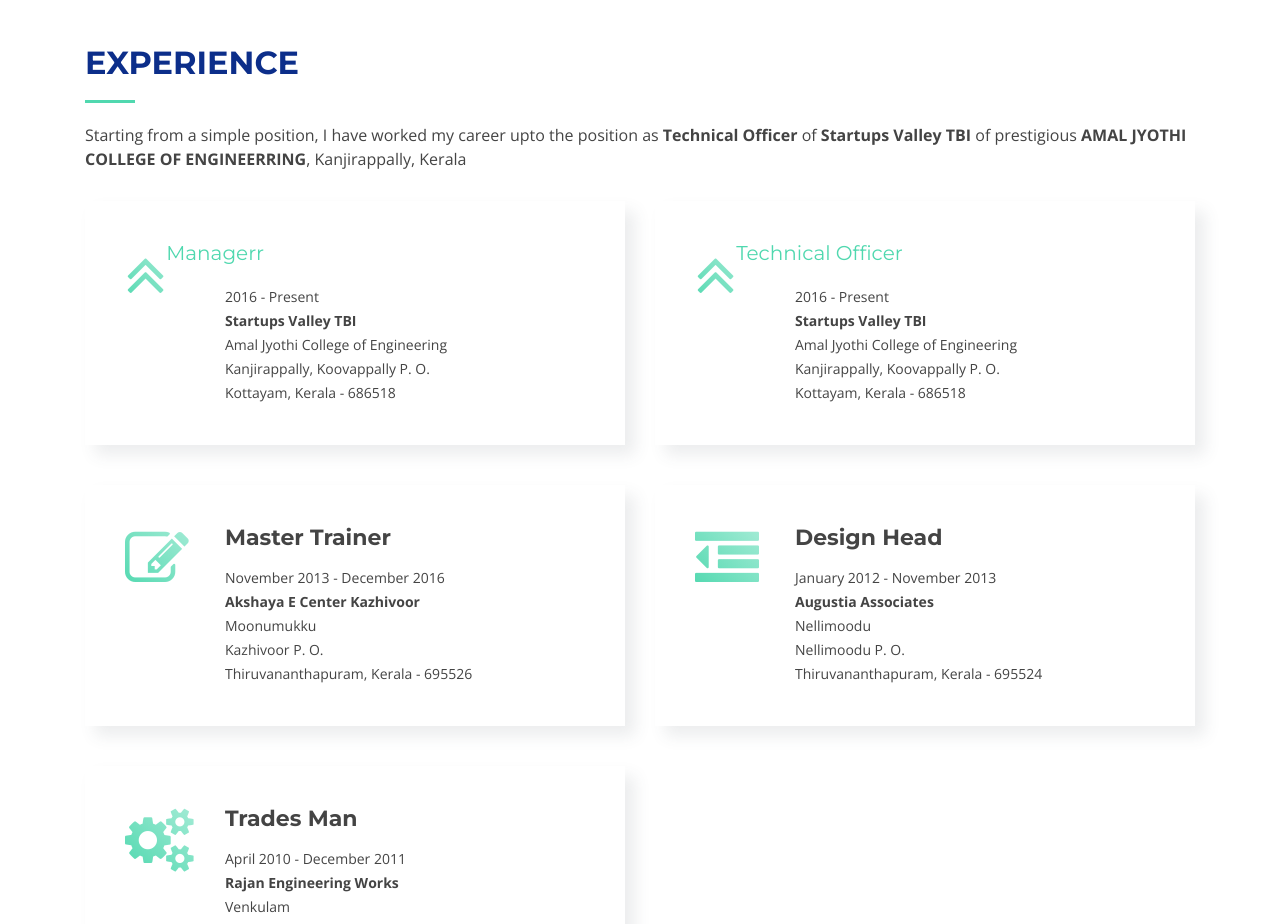
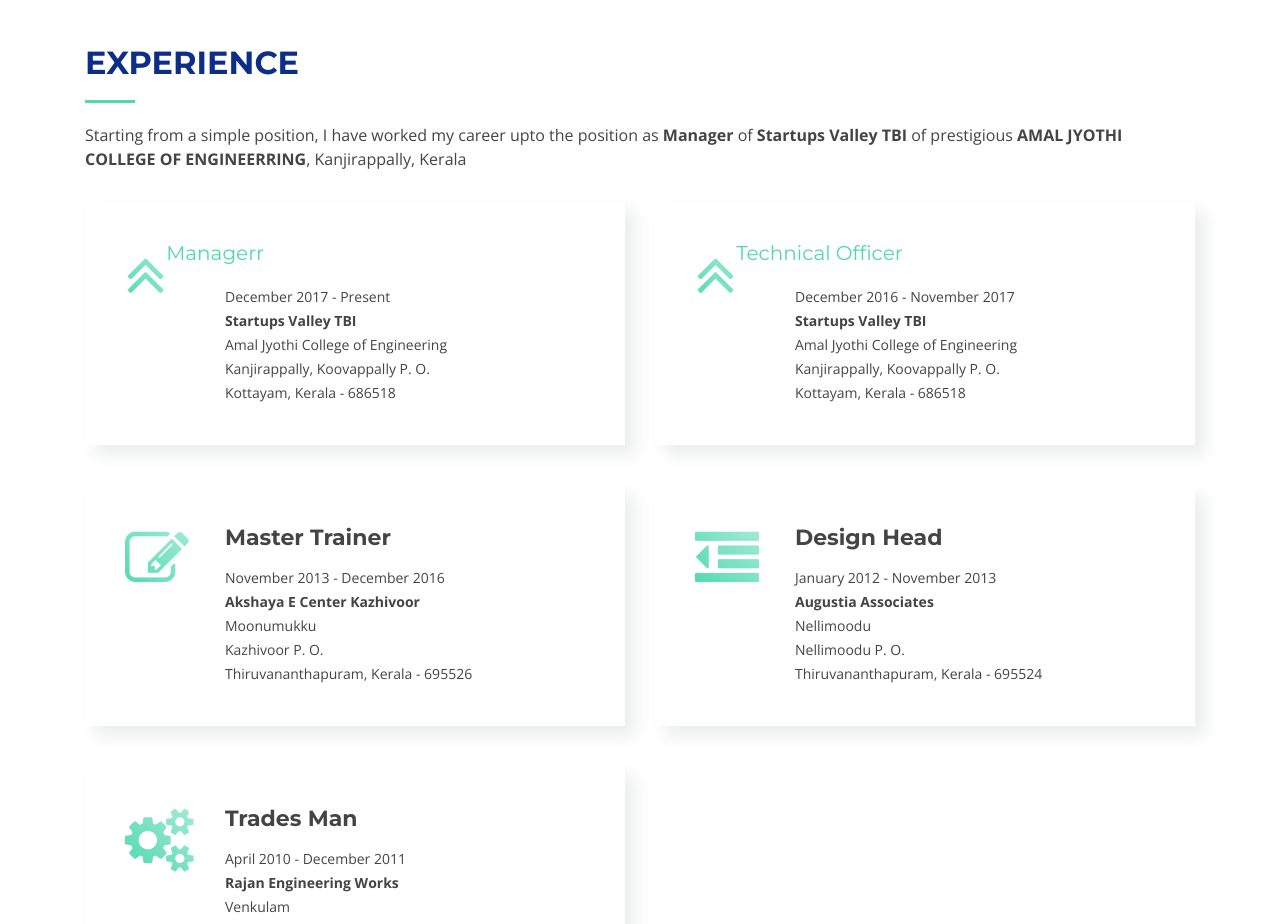
Before and after one commit to BERGINSRUSSEL/berginsrussel, a plain HTML site: page index.html in a window 1280 px wide. Shown: the part 1060-1984 px from the top of the page. Drawn offline with nearby package versions, Linux system fonts and the light colour scheme; some packages are replaced by stand-ins of ours; files whose address does not match are found by name.

Commit message:
Update index.html

```diff
--- a/index.html
+++ b/index.html
@@ -150,7 +150,7 @@
       <div class="container">
         <div class="section-header">
           <h2>Experience</h2>
-          <p>Starting from a simple position, I have worked my career upto the position as <strong>Technical Officer</strong> of <strong>Startups Valley TBI</strong> of prestigious <strong>AMAL JYOTHI COLLEGE OF ENGINEERRING</strong>, Kanjirappally, Kerala</p>
+          <p>Starting from a simple position, I have worked my career upto the position as <strong>Manager</strong> of <strong>Startups Valley TBI</strong> of prestigious <strong>AMAL JYOTHI COLLEGE OF ENGINEERRING</strong>, Kanjirappally, Kerala</p>
         </div>
 
         <div class="row">
@@ -159,7 +159,7 @@
             <div class="box wow fadeInLeft">
               <div class="icon"><i class="fa fa-angle-double-up"></i></div>
               <h5 class="title"><a href="">Managerr</a></h4>
-              <p class="description">2016 - Present<br><strong>Startups Valley TBI</strong><br>Amal Jyothi College of Engineering<br>Kanjirappally, Koovappally P. O.<br>Kottayam, Kerala - 686518</p>
+              <p class="description">December 2017 - Present<br><strong>Startups Valley TBI</strong><br>Amal Jyothi College of Engineering<br>Kanjirappally, Koovappally P. O.<br>Kottayam, Kerala - 686518</p>
             </div>
           </div>
 
@@ -167,7 +167,7 @@
             <div class="box wow fadeInLeft">
               <div class="icon"><i class="fa fa-angle-double-up"></i></div>
               <h5 class="title"><a href="">Technical Officer</a></h4>
-              <p class="description">2016 - Present<br><strong>Startups Valley TBI</strong><br>Amal Jyothi College of Engineering<br>Kanjirappally, Koovappally P. O.<br>Kottayam, Kerala - 686518</p>
+              <p class="description">December 2016 - November 2017<br><strong>Startups Valley TBI</strong><br>Amal Jyothi College of Engineering<br>Kanjirappally, Koovappally P. O.<br>Kottayam, Kerala - 686518</p>
             </div>
           </div>
 
```
